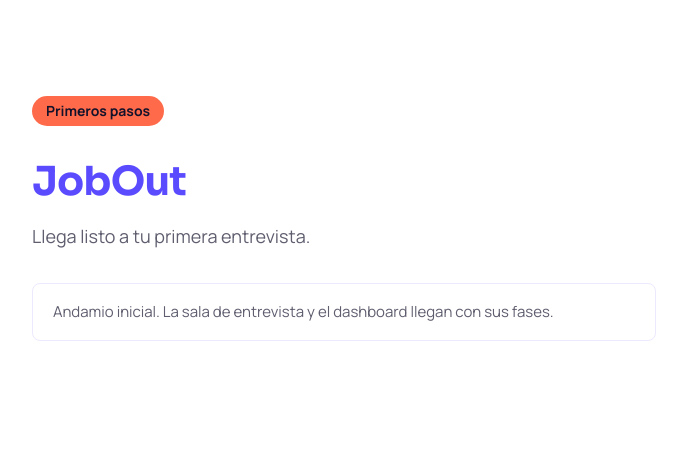
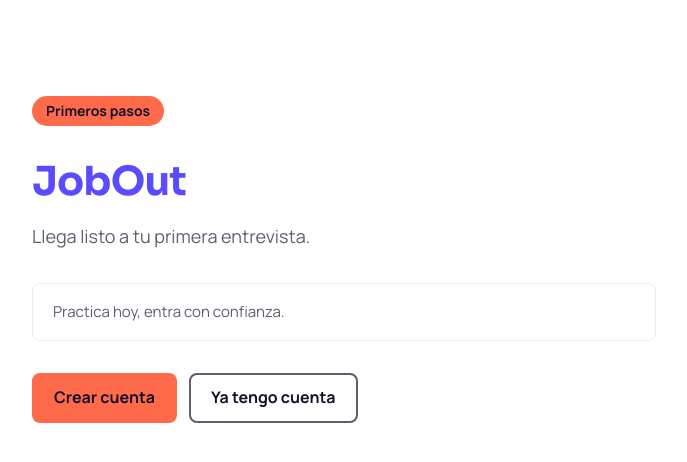
Before and after one commit to eldmark/jobout-web, a Next.js app: page / in a window 1280 px wide. Shown: the top 462 px of the page, without its empty margins (296-983 px from the left). Built offline with nearby package versions, Linux system fonts and the light colour scheme.

Commit message:
Link the home to sign-up and sign-in and give the dialog its own surface
Found in the browser review: the home page led nowhere, and in dark mode
the delete dialog had the same color as the page so its edges were not
visible. The dialog now uses a --superficie token with a border.

```diff
--- a/app/globals.css
+++ b/app/globals.css
@@ -13,6 +13,7 @@
   --tenue: color-mix(in srgb, var(--color-ink) 68%, var(--color-white));
   --borde: var(--color-lavender);
   --acento: var(--color-indigo);
+  --superficie: var(--fondo);
 
   --fuente-titulo: var(--font-sora), system-ui, sans-serif;
   --fuente-texto: var(--font-manrope), system-ui, sans-serif;
@@ -25,6 +26,8 @@
     --tenue: color-mix(in srgb, var(--color-lavender) 70%, var(--color-ink));
     --borde: color-mix(in srgb, var(--color-lavender) 18%, var(--color-ink));
     --acento: var(--color-lavender);
+    /* Paneles flotantes (diálogos): un paso más claro que la página para que se distingan. */
+    --superficie: color-mix(in srgb, var(--color-lavender) 9%, var(--color-ink));
   }
 }
 
@@ -229,8 +232,9 @@ a {
   width: min(100%, 30rem);
   max-height: 100%;
   overflow: auto;
-  background: var(--fondo);
+  background: var(--superficie);
   color: var(--texto);
+  border: 1px solid var(--borde);
   border-radius: 0.75rem;
   padding: 1.5rem;
   display: grid;
--- a/app/page.tsx
+++ b/app/page.tsx
@@ -1,3 +1,5 @@
+import Link from "next/link";
+
 import { t } from "@/lib/messages";
 
 export default function Home() {
@@ -7,6 +9,14 @@ export default function Home() {
       <h1>{t("brand.name")}</h1>
       <p className="eslogan">{t("brand.slogan")}</p>
       <p className="aviso">{t("home.notice")}</p>
+      <div className="acciones">
+        <Link className="boton boton--coral" href="/sign-up">
+          {t("home.signUp")}
+        </Link>
+        <Link className="boton boton--borde" href="/sign-in">
+          {t("home.signIn")}
+        </Link>
+      </div>
     </main>
   );
 }
--- a/lib/messages/es.ts
+++ b/lib/messages/es.ts
@@ -4,7 +4,9 @@ export const es = {
   "brand.slogan": "Llega listo a tu primera entrevista.",
   "brand.description": "Prepárate, practica y llega listo a tu primera entrevista en software.",
   "home.badge": "Primeros pasos",
-  "home.notice": "Andamio inicial. La sala de entrevista y el dashboard llegan con sus fases.",
+  "home.notice": "Practica hoy, entra con confianza.",
+  "home.signUp": "Crear cuenta",
+  "home.signIn": "Ya tengo cuenta",
   "auth.sessionExpired": "Tu sesión terminó. Vuelve a iniciar sesión.",
 
   "auth.signUp.title": "Crea tu cuenta",
```
Also changed, not shown: 1 other file (tests, documents, lock files or other folders).
